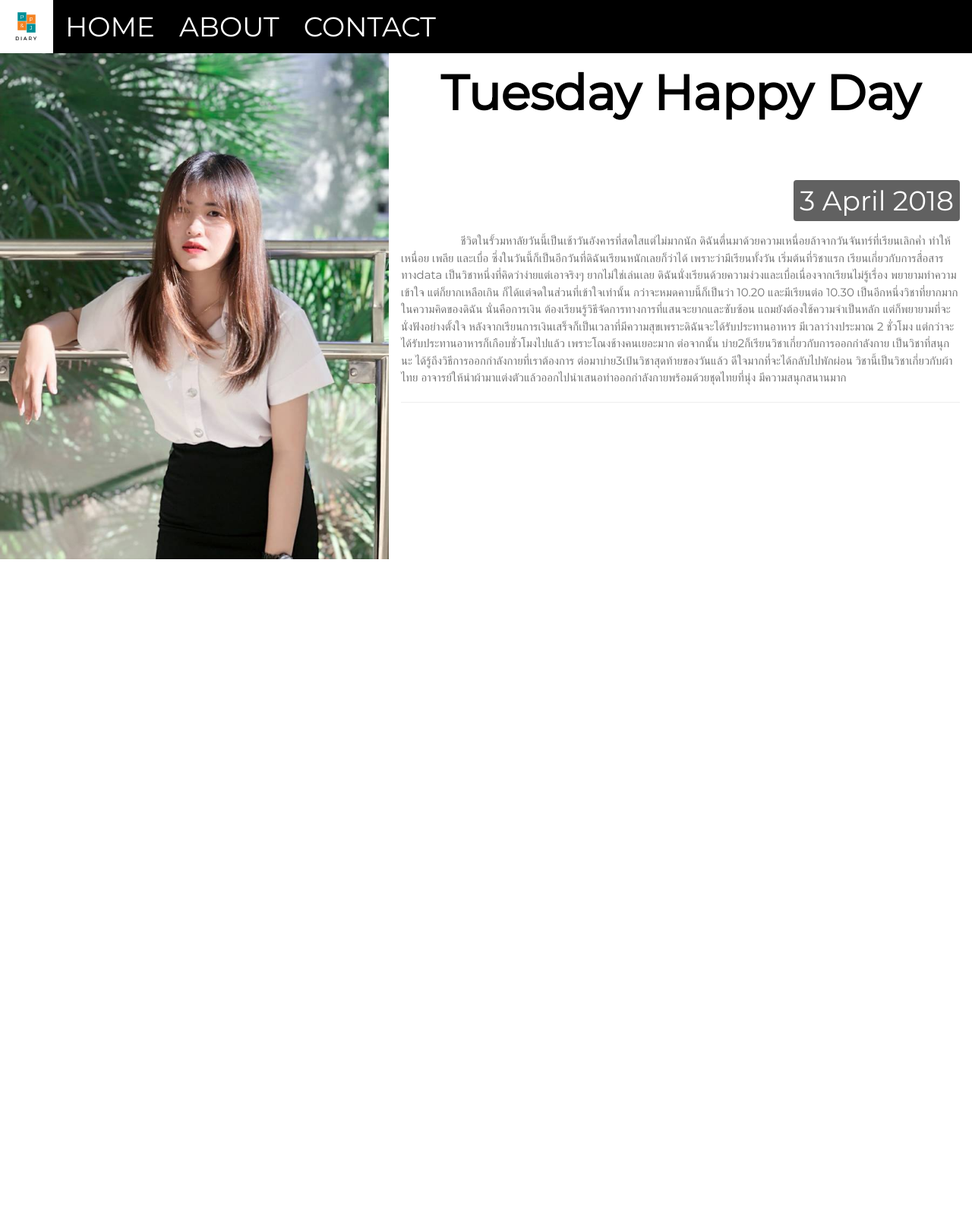
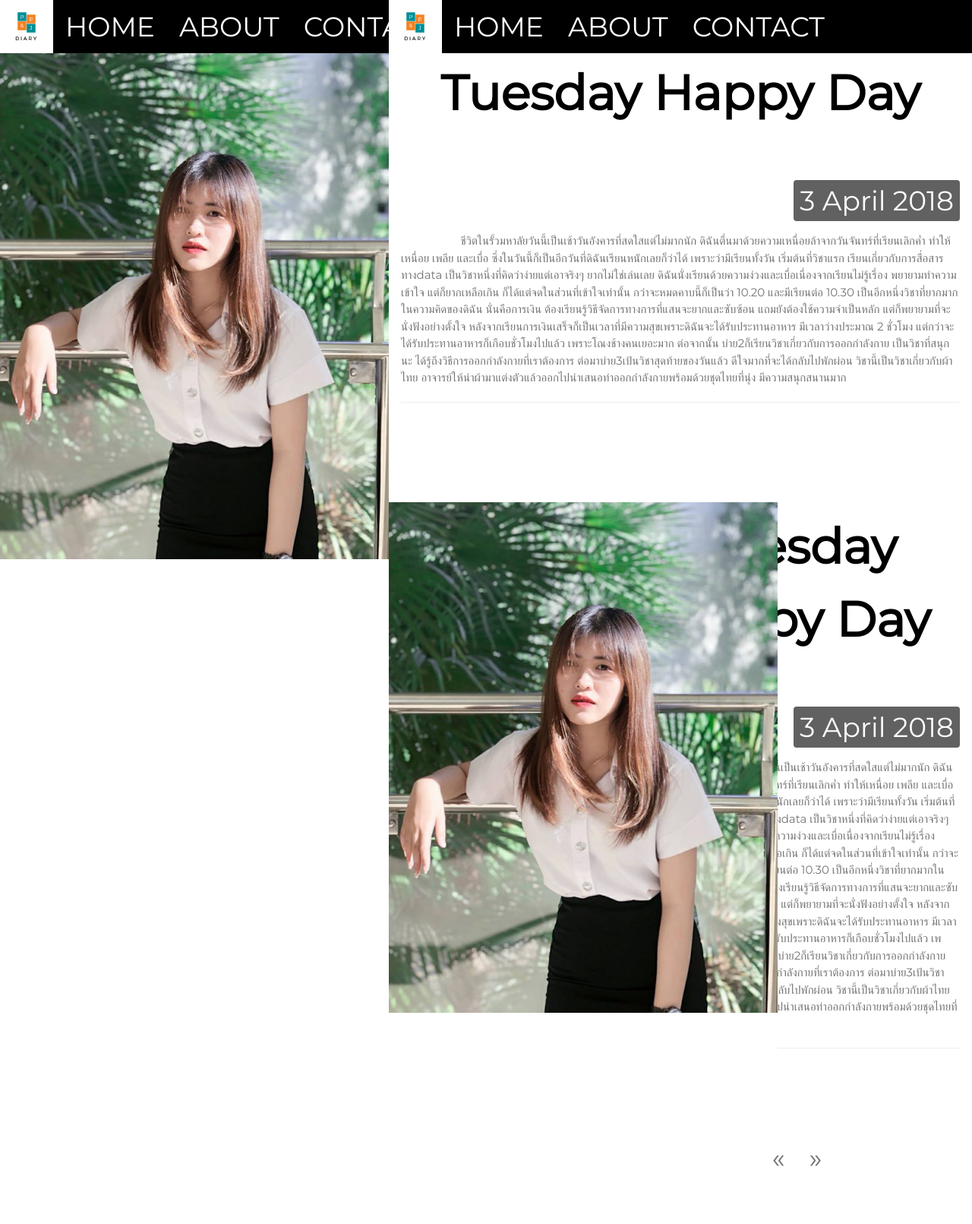
Before and after one commit to Fairpantita/days1, a plain HTML site: page index.html in a window 1280 px wide. Shown: the whole page at 76% size. Before the commit the page ends 800 px from the top, so only its background shows below. Drawn offline with nearby package versions, Linux system fonts and the light colour scheme.

Commit message:
Update index.html

```diff
--- a/index.html
+++ b/index.html
@@ -48,6 +48,62 @@ body, h1,h2,h3,h4,h5,h6 {font-family: "Montserrat", sans-serif}
           <hr>
       </div>
     </p>
+    <!DOCTYPE html>
+<html>
+<title>W3.CSS Template</title>
+<meta charset="UTF-8">
+<meta name="viewport" content="width=device-width, initial-scale=1">
+<link rel="stylesheet" href="https://www.w3schools.com/w3css/4/w3.css">
+<link rel="stylesheet" href="https://fonts.googleapis.com/css?family=Montserrat">
+<link rel="stylesheet" href="https://cdnjs.cloudflare.com/ajax/libs/font-awesome/4.7.0/css/font-awesome.min.css">
+<style>
+body, h1,h2,h3,h4,h5,h6 {font-family: "Montserrat", sans-serif}
+.w3-row-padding img {margin-bottom: 12px}
+.bgimg {
+    background-position: center;
+    background-repeat: no-repeat;
+    background-size: cover;
+    background-image: url('1g.jpg');
+    min-height: 100%;
+}
+</style>
+<body>
+
+<!-- Sidebar with image -->
+<nav class="w3-sidebar w3-hide-medium w3-padding-64 w3-hide-small" style="width:40%">
+  <div class="bgimg"></div>
+</nav>
+<div class="w3-top w3-hide-small">
+  <div class="w3-bar w3-xlarge w3-black  w3-hover-opacity-off" id="myNavbar">
+      <img src="logo.jpg" width="70px" height="70px" class="w3-left">
+      <a href="#logo" class="w3-bar-item w3-right"></a>
+      <div class="w3-display-right w3-container"></div>
+      <a href="https://fairpantita.github.io/dairy/#" class="w3-bar-item w3-button w3-xxlarge">HOME</a>
+      <a href="https://fairpantita.github.io/dairy/#about" class="w3-bar-item w3-button w3-xxlarge">ABOUT</a>
+      <a href="https://fairpantita.github.io/dairy/#contact" class="w3-bar-item w3-button w3-xxlarge">CONTACT</a>
+  </div>
+</div>
+
+<!-- Page Content -->
+<div class="w3-main w3-padding-64" style="margin-left:40%">
+  <!-- Header -->
+  <header class="w3-container w3-center" id="home">
+    <h1 class="w3-jumbo"><b>Tuesday Happy Day</b></h1>
+  </header>
+  <!-- About Section -->
+    <p><div id="day1" class="w3-container menu w3-padding-32 w3-white">
+          <h1><b><center></center></b> <span class="w3-tag w3-dark w3-grey w3-round"></span> <span class="w3-right w3-tag w3-dark-grey w3-round">3 April 2018</span></h1>
+          <p class="w3-text-grey">&nbsp;&nbsp;&nbsp;&nbsp;&nbsp;&nbsp;&nbsp;&nbsp;&nbsp;&nbsp;&nbsp;&nbsp;&nbsp;&nbsp;&nbsp;&nbsp;&nbsp;&nbsp;&nbsp;&nbsp;ชีวิตในรั้วมหาลัยวันนี้เป็นเช้าวันอังคารที่สดใสแต่ไม่มากนัก ดิฉันตื่นมาด้วยความเหนื่อยล้าจากวันจันทร์ที่เรียนเลิกค่ำ ทำให้เหนื่อย เพลีย และเบื่อ ซึ่งในวันนี้ก็เป็นอีกวันที่ดิฉันเรียนหนักเลยก็ว่าได้ เพราะว่ามีเรียนทั้งวัน เริ่มต้นที่วิชาแรก เรียนเกี่ยวกับการสื่อสารทางdata เป็นวิชาหนึ่งที่คิดว่าง่ายแต่เอาจริงๆ ยากไม่ใช่เล่นเลย ดิฉันนั่งเรียนด้วยความง่วงและเบื่อเนื่องจากเรียนไม่รู้เรื่อง พยายามทำความเข้าใจ แต่ก็ยากเหลือเกิน ก็ได้แต่จดในส่วนที่เข้าใจเท่านั้น กว่าจะหมดคาบนี้ก็เป็นว่า 10.20 และมีเรียนต่อ 10.30 เป็นอีกหนึ่งวิชาที่ยากมากในความคิดของดิฉัน นั่นคือการเงิน ต้องเรียนรู้วิธีจัดการทางการที่แสนจะยากและซับซ้อน แถมยังต้องใช้ความจำเป็นหลัก แต่ก็พยายามที่จะนั่งฟังอย่างตั้งใจ หลังจากเรียนการเงินเสร็จก็เป็นเวลาที่มีความสุขเพราะดิฉันจะได้รับประทานอาหาร มีเวลาว่างประมาณ 2 ชั่วโมง แต่กว่าจะได้รับประทานอาหารก็เกือบชั่วโมงไปแล้ว เพราะโณงช้างคนเยอะมาก ต่อจากนั้น บ่าย2ก็เรียนวิชาเกี่ยวกับการออกกำลังกาย เป็นวิชาที่สนุกนะ ได้รู้ถึงวิธีการออกกำลังกายที่เราต้องการ ต่อมาบ่าย3เป้นวิชาสุดท้ายของวันแล้ว ดีใจมากที่จะได้กลับไปพักผ่อน วิชานี้เป็นวิชาเกี่ยวกับผ้าไทย อาจารย์ให้นำผ้ามาแต่งตัวแล้วออกไปนำเสนอท่าออกกำลังกายพร้อมด้วยชุดไทยที่นุ่ง มีความสนุกสนานมาก
+          </p>
+          <hr>
+      </div>
+    </p>
+<div class="w3-center w3-padding-32">
+    <div class="w3-bar">
+      <a  class="w3-bar-item "><h1 class="w3-text-gray">«</h1></a>
+      <a href="https://fairpantita.github.io/day2/" class="w3-bar-item w3-button w3-hover-pale-blue"><h1 class="w3-text-gray">»</h1></a>
+    </div>
+
 
 </body>
 </html>
```
